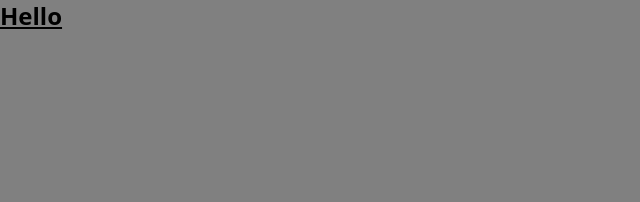
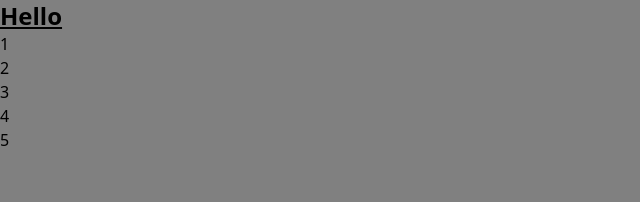
Before and after one commit to Eran2001/dp-react-course, a React (Vite) app: page / in a window 1280 px wide. Shown: the top 202 px of the page, without its empty margins (0-640 px from the left). Built offline with nearby package versions, Linux system fonts and the light colour scheme.

Commit message:
add some divs

```diff
--- a/src/App.jsx
+++ b/src/App.jsx
@@ -2,7 +2,13 @@ function App() {
   return (
     <>
       <h1 className="text-2xl font-bold underline">Hello</h1>
-      <div className="main"></div>
+      <div className="main">
+        <div>1</div>
+        <div>2</div>
+        <div>3</div>
+        <div>4</div>
+        <div>5</div>
+      </div>
     </>
   );
 }
```
